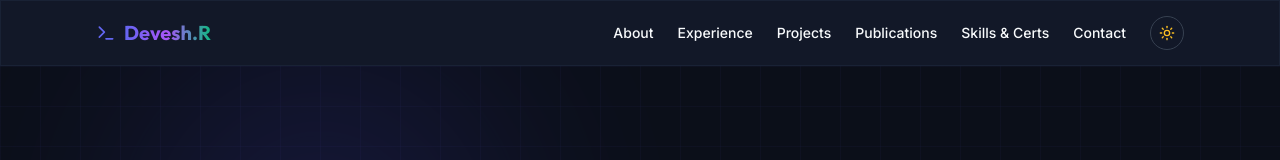
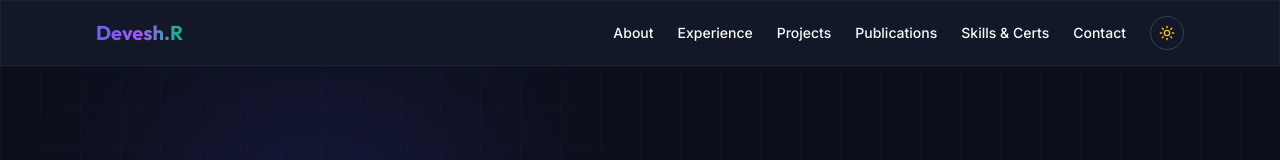
Before and after one commit to Deveshravichandran/PORTFOLIO, a React (Vite) app: page / in a window 1280 px wide. Shown: the top 160 px of the page. Built offline with nearby package versions, Linux system fonts and the light colour scheme.

Commit message:
chore: remove terminal icon from logo in Navbar

```diff
--- a/src/components/Navbar.jsx
+++ b/src/components/Navbar.jsx
@@ -1,6 +1,6 @@
 import React, { useState, useEffect } from 'react';
 import { motion, AnimatePresence } from 'framer-motion';
-import { Sun, Moon, Menu, X, Terminal } from 'lucide-react';
+import { Sun, Moon, Menu, X } from 'lucide-react';
 
 const navItems = [
   { name: 'About', href: '#about' },
@@ -46,11 +46,10 @@ export default function Navbar() {
           {/* Logo Section */}
           <motion.a
             href="#"
-            className="flex items-center space-x-2 text-xl font-bold font-outfit"
+            className="flex items-center text-xl font-bold font-outfit"
             whileHover={{ scale: 1.05 }}
             whileTap={{ scale: 0.95 }}
           >
-            <Terminal className="h-5 w-5 text-indigo-500" />
             <span className="bg-gradient-to-r from-indigo-500 via-purple-500 to-emerald-500 bg-clip-text text-transparent">
               Devesh.R
             </span>
```
